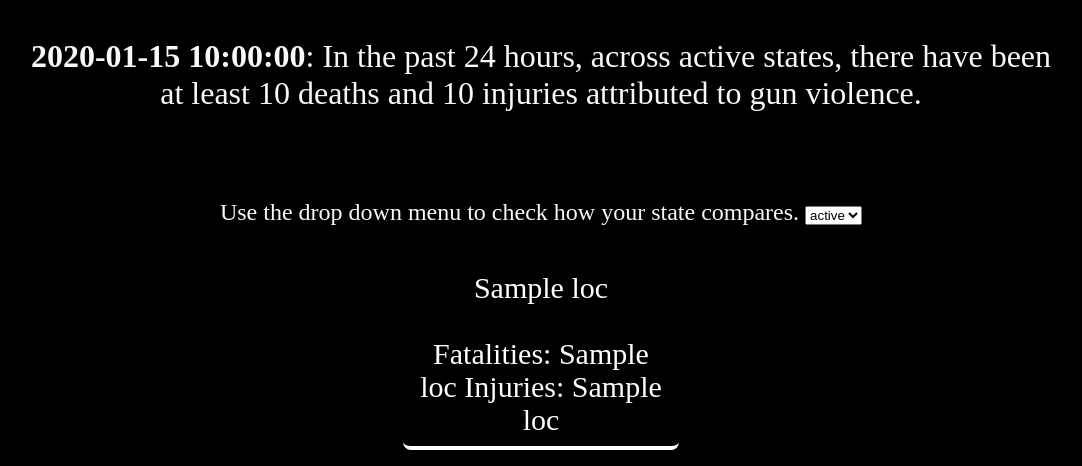
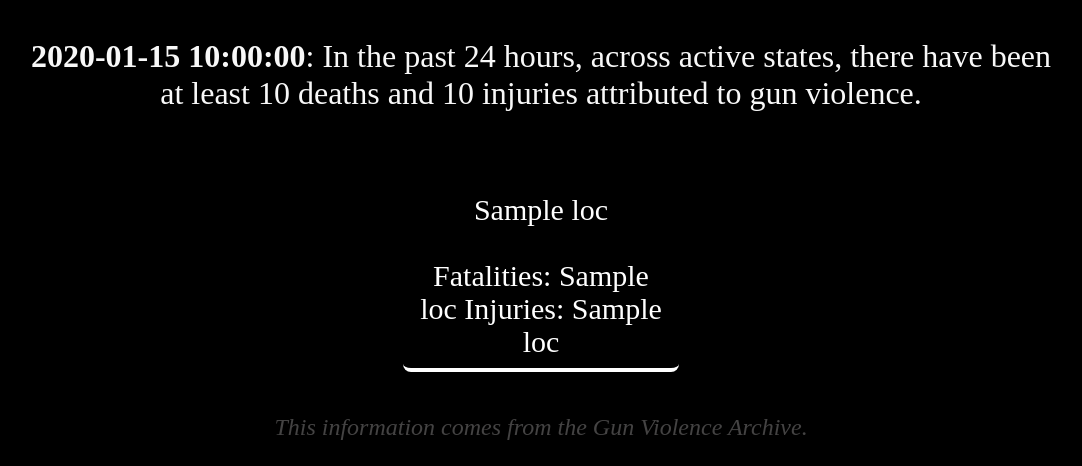
Before and after one commit to Allyson-English/GunViolenceStats, a Flask app: template webapp/templates/index.html in a window 1280 px wide. Shown: the part 333-799 px from the top of the page, without its empty margins (104-1186 px from the left). Run offline with Flask 2, Linux system fonts and the light colour scheme; the template is opened without the code that fills it: most values are stand-ins (such as "Sample title", 1, 10 or a date in 2020).

Commit message:
fixed timezone error occuring on AWS instance

```diff
--- a/webapp/app.py
+++ b/webapp/app.py
@@ -1,7 +1,8 @@
 from headers import db_path
 from flask import Flask, render_template, request, jsonify
 import pandas as pd
-import datetime
+from datetime import datetime, timedelta
+from dateutil import tz
 import sqlalchemy
 from sqlalchemy import Table, Column, Integer, String, MetaData
 
@@ -10,12 +11,14 @@ app = Flask(__name__)
 @app.route("/")
 def index():
 
-    today = datetime.datetime.today()
+    DC_tz = tz.gettz("US/Eastern")
+    today = datetime.now(tz=DC_tz)
+
     today_month = today.strftime('%B')
     today_date = int(today.strftime('%d'))
     today_year = today.strftime('%Y')
 
-    yesterday = datetime.datetime.today() - datetime.timedelta(days=1)
+    yesterday = today - timedelta(days=1)
     yesterday_month = yesterday.strftime('%B')
     yesterday_date = int(yesterday.strftime('%d'))
     yesterday_year = yesterday.strftime('%Y')
--- a/webapp/templates/index.html
+++ b/webapp/templates/index.html
@@ -23,16 +23,6 @@
             gun violence.</div>
         <br /><br />
 
-        <div class="mystate">
-            Use the drop down menu to check how your state compares.
-
-            <select name=colours method="GET" action="/">
-                {% for state in state_names %}
-                <option value="{{state}}" SELECTED>{{state}}</option>"
-                {% endfor %}
-            </select>
-        </div>
-
         <center>
             <div class="flex-container">
                 {% for i in df.index %}
```
